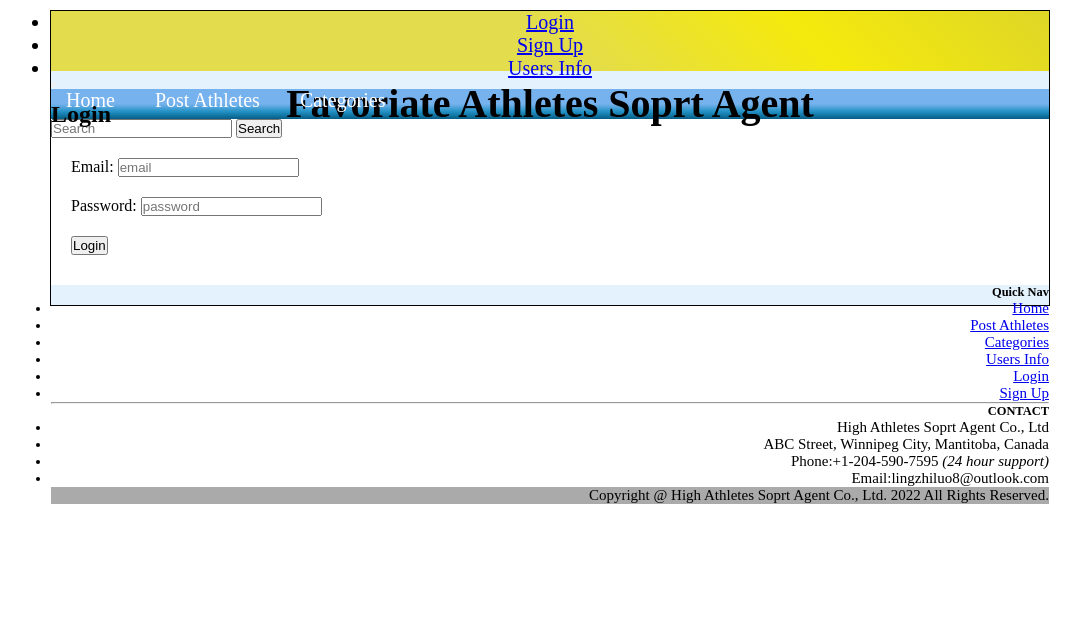
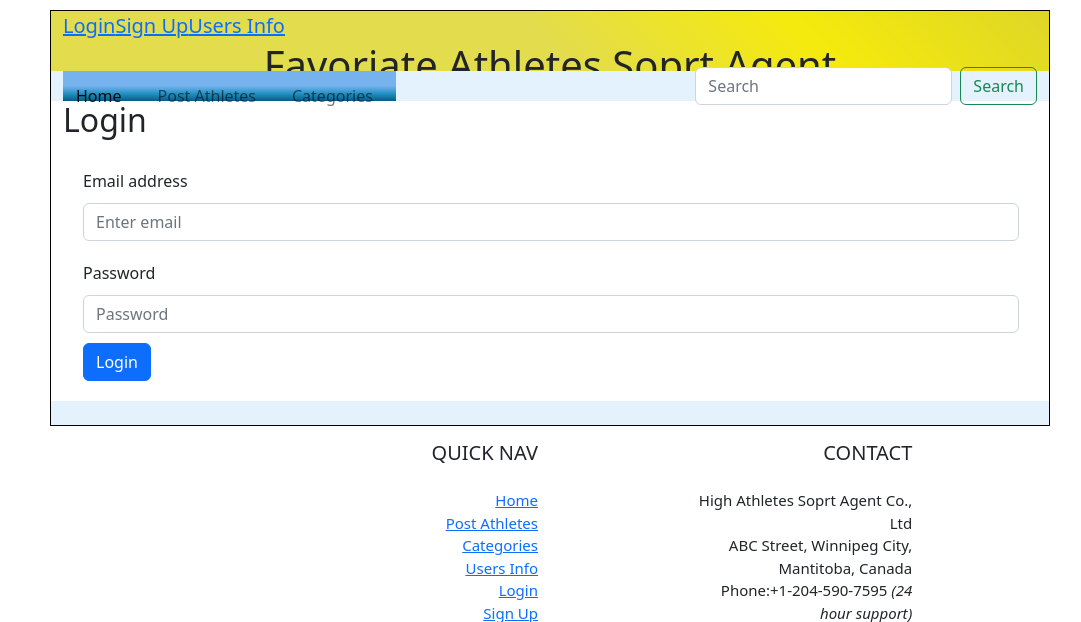
Before and after one commit to catherine-lingzhi/PHP-Athletes-CMS, a PHP site: page /login.php in a window 1280 px wide. Shown: the top 622 px of the page, without its empty margins (90-1171 px from the left). Run offline with PHP 8.4, Linux system fonts and the light colour scheme.

Commit message:
change form style of the login page by using bootstrap

```diff
--- a/login.php
+++ b/login.php
@@ -4,64 +4,78 @@
 
 	if(isset($_POST['login'])){
 		if(empty($_POST['email']) || empty($_POST['password'])){
-			$error = "Empty Input";
+			$error = "Empty Input, try again!";
 		}
 		else{
 			$email = filter_input(INPUT_POST, 'email', FILTER_SANITIZE_EMAIL);
 			$password = filter_input(INPUT_POST, 'password', FILTER_SANITIZE_FULL_SPECIAL_CHARS);
 
-			$correctPwd = "";
-
+			if(filter_input(INPUT_POST, "email", FILTER_VALIDATE_EMAIL)){
 				try{
 					$query = "SELECT * FROM users WHERE email = :email";
 
 					$statement = $db->prepare($query);
 
 					$statement->bindValue(':email', $email);
-
 					$statement ->execute();
 
 					$row = $statement ->fetch();
 
 					$correctPwd = $row['password'];
+					$user_type=	$row['user_type'];
+
+					if(password_verify($password, $correctPwd) == true){
+						$_SESSION['email'] = $email;
+						$_SESSION['user_type'] = $user_type;
+						header("location: index.php");
+					}
+					else{
+						$error="Wrong password, try again.";
+					}
 				}
 				catch(PDOException $e){
 					$error = $e->getMessage();
 				}
 
-			if(password_verify($password, $row['password']) == true){
-				$_SESSION['login'] = true;
-				$_SESSION['email'] = $email;
-				header("location: index.php");
 			}
 			else{
-				$error="Wrong password.";
+				$error="Invalid Email, try again.";
 			}
 		}
 	}
 ?>
 <!DOCTYPE html>
-<html>
+<html lang="en">
 <head>
 	<meta charset="utf-8">
-	<title>Login</title>
+	<meta name="viewport" content="width=device-width, initial-scale=1">
+	<title>Login in</title>
+	<link href="https://cdn.jsdelivr.net/npm/bootstrap@5.2.0/dist/css/bootstrap.min.css" rel="stylesheet" integrity="sha384-gH2yIJqKdNHPEq0n4Mqa/HGKIhSkIHeL5AyhkYV8i59U5AR6csBvApHHNl/vI1Bx" crossorigin="anonymous">
     <link rel="stylesheet" type="text/css" href="style.css" />
 </head>
 <body>
 	<?php include('header.php'); ?>
 	<main>
+	<div class="container">
 		<h2>Login</h2>
-		<form method="post">
-			<label for="email">Email: </label>
-			<input type="text" name="email" placeholder="email"><br>
-			<label for="password">Password: </label>
-			<input type="password" name="password" placeholder="password"><br>
-			<input type="submit" name="login" value="Login"><br>
+		<form method="post" >
+		  <div class="form-group">
+		    <label for="exampleInputEmail1">Email address</label>
+		    <input type="email" name = "email" class="form-control col-6" id="exampleInputEmail1" aria-describedby="emailHelp" placeholder="Enter email">
+		  </div>
+		  <div class="form-group">
+		    <label for="exampleInputPassword1">Password</label>
+		    <input type="password" name="password" class="form-control" id="exampleInputPassword1" placeholder="Password">
+		  </div>
+		  <button type="submit" name="login" class="btn btn-primary">Login</button>
 		<?php if(isset($error)) :?>
 			<p><?=$error ?></p>
 		<?php endif ?>
 		</form>
+	</div>
 	</main>
 	<?php include('footer.php'); ?>
+    <script src="https://cdn.jsdelivr.net/npm/bootstrap@5.2.0/dist/js/bootstrap.bundle.min.js" integrity="sha384-A3rJD856KowSb7dwlZdYEkO39Gagi7vIsF0jrRAoQmDKKtQBHUuLZ9AsSv4jD4Xa" crossorigin="anonymous"></script>
+
 </body>
 </html>
```
Lines whose indentation alone changed are shown as unchanged.
